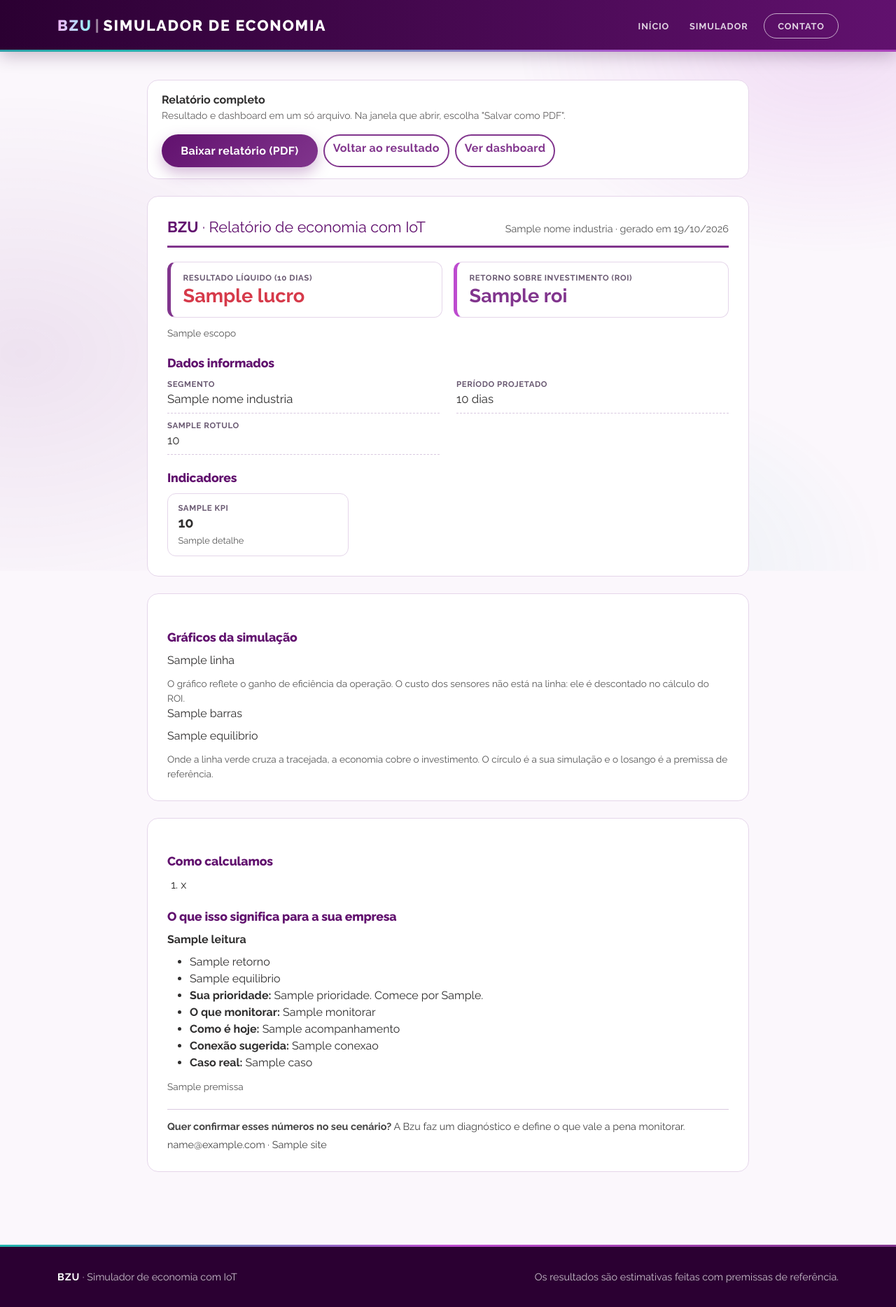
After one commit to Lucca-LBF/projeto-nexus, a Django app: template templates/dashboard/relatorio.html in a window 1280 px wide. The commit adds this page. Shown: the whole page at 70% size. Run offline with Django 5.2, Linux system fonts and the light colour scheme; the template is opened without the code that fills it: most values are stand-ins (such as "Sample title", 1, 10 or a date in 2020).

Commit message:
Relatorio completo em PDF: resultado e dashboard juntos

```diff
--- a/dashboard/urls.py
+++ b/dashboard/urls.py
@@ -1,6 +1,7 @@
 from django.urls import path
-from . import views
+from . import views, relatorio
 
 urlpatterns = [
     path('', views.dashboard, name='dashboard_home'),
+    path('relatorio/', relatorio.relatorio, name='relatorio'),
 ]
--- a/static/CSS/style.css
+++ b/static/CSS/style.css
@@ -638,3 +638,46 @@ a { text-decoration: none; }
     .wiz-carregando-frase.entra { animation: none; }
 }
 @media print { .wiz-carregando { display: none !important; } }
+
+/* Relatório completo (resultado + dashboard) */
+.rel { max-width: 860px; margin: 0 auto; }
+.rel-barra { display: flex; flex-wrap: wrap; align-items: center; justify-content: space-between; gap: 1rem; padding: 1rem 1.25rem; margin-bottom: 1.5rem; background: #fff; border: 1px solid var(--bzu-border, #e5d6ea); border-radius: 16px; }
+.rel-pagina { background: #fff; border: 1px solid #e5d6ea; border-radius: 16px; padding: 1.75rem; margin-bottom: 1.5rem; }
+.rel-cab { display: flex; justify-content: space-between; align-items: baseline; flex-wrap: wrap; gap: .5rem 1rem; border-bottom: 3px solid var(--bzu-purple); padding-bottom: .6rem; margin-bottom: 1.25rem; }
+.rel-marca { font-size: 1.35rem; color: var(--bzu-dark); }
+.rel-data { font-size: .9rem; color: #555; }
+.rel-titulo { font-size: 1.1rem; font-weight: 800; color: var(--bzu-dark); margin: 1.4rem 0 .7rem; }
+.rel-destaques { display: grid; grid-template-columns: 1fr 1fr; gap: 1rem; }
+.rel-destaque { border: 1px solid #e5d6ea; border-radius: 12px; padding: .9rem 1.1rem; }
+.rel-destaque-1 { border-left: 5px solid var(--bzu-purple); }
+.rel-destaque-2 { border-left: 5px solid var(--bzu-magenta); }
+.rel-destaque small, .rel-kpi small, .rel-dado small { display: block; font-size: .72rem; font-weight: 700; letter-spacing: .05em; text-transform: uppercase; color: #6b5b73; }
+.rel-destaque strong { display: block; font-size: 1.7rem; line-height: 1.2; }
+.rel-nota { font-size: .85rem; color: #555; margin: .7rem 0 0; }
+.rel-dados { display: grid; grid-template-columns: 1fr 1fr; gap: .6rem 1.5rem; }
+.rel-dado { border-bottom: 1px dashed #d9c9e0; padding-bottom: .4rem; }
+.rel-dado span { font-size: 1.05rem; }
+.rel-kpis { display: grid; grid-template-columns: repeat(3, 1fr); gap: .8rem; }
+.rel-kpi { border: 1px solid #e5d6ea; border-radius: 12px; padding: .75rem .9rem; break-inside: avoid; }
+.rel-kpi strong { display: block; font-size: 1.25rem; line-height: 1.25; }
+.rel-kpi span { display: block; font-size: .8rem; color: #555; margin-top: .2rem; }
+.rel-grafico { margin-bottom: .5rem; }
+.rel-passos { padding-left: 1.2rem; margin: 0; }
+.rel-passos li { margin-bottom: .45rem; }
+.rel-lista { margin-bottom: .5rem; }
+.rel-rodape { border-top: 1px solid #d9c9e0; margin-top: 1.4rem; padding-top: .8rem; font-size: .9rem; color: #444; }
+@media (max-width: 640px) {
+    .rel-destaques, .rel-dados { grid-template-columns: 1fr; }
+    .rel-kpis { grid-template-columns: 1fr 1fr; }
+    .rel-pagina { padding: 1.1rem; }
+}
+@media print {
+    .no-print { display: none !important; }
+    .rel { max-width: none; }
+    .rel-pagina { border: 0; border-radius: 0; padding: 0; margin: 0; break-after: page; }
+    .rel-pagina.rel-ultima { break-after: auto; }
+    .rel-destaque strong { font-size: 1.5rem; }
+    .rel-kpis { grid-template-columns: repeat(3, 1fr); }
+    .rel-destaques, .rel-dados { grid-template-columns: 1fr 1fr; }
+    .rel-grafico { break-inside: avoid; }
+}
--- a/templates/base.html
+++ b/templates/base.html
@@ -11,7 +11,7 @@
     <link href="https://fonts.googleapis.com/css2?family=Raleway:wght@400;500;600;700;800&display=swap" rel="stylesheet">
     <!-- Bootstrap 5 -->
     <link href="https://cdn.jsdelivr.net/npm/bootstrap@5.3.2/dist/css/bootstrap.min.css" rel="stylesheet">
-    <link href="{% static 'css/style.css' %}?v=bzu6" rel="stylesheet">
+    <link href="{% static 'css/style.css' %}?v=bzu7" rel="stylesheet">
 
     <title>Bzu | Simulador de economia com IoT</title>
 </head>
--- a/templates/dashboard/index.html
+++ b/templates/dashboard/index.html
@@ -7,7 +7,8 @@
       <h1 class="h3 fw-bold mb-1">Dashboard da simulação</h1>
       <p class="text-muted mb-0">{{ segmento_nome }}, com {{ dias }} dias simulados.</p>
     </div>
-    <div class="d-flex gap-2">
+    <div class="d-flex flex-wrap gap-2">
+      <a href="{% url 'relatorio' %}?imprimir=1" class="btn btn-primary w-100 mt-2 fw-bold">Baixar relatório (PDF)</a>
       <a href="{% url 'formulario_simulador' %}" class="btn btn-outline-info w-100 mt-2 fw-bold">Editar dados e simular de novo</a>
     </div>
   </div>
--- /dev/null
+++ b/templates/dashboard/relatorio.html
@@ -0,0 +1,123 @@
+{% extends "base.html" %}
+
+{% block content %}
+<div class="rel">
+
+    <!-- barra de ações (não sai no PDF) -->
+    <div class="rel-barra no-print">
+        <div>
+            <strong>Relatório completo</strong>
+            <span class="text-muted small d-block">Resultado e dashboard em um só arquivo. Na janela que abrir, escolha "Salvar como PDF".</span>
+        </div>
+        <div class="d-flex flex-wrap gap-2">
+            <button type="button" id="rel-baixar" class="btn btn-primary fw-bold">Baixar relatório (PDF)</button>
+            <a href="{% url 'resultado_simulacao' %}" class="btn btn-outline-info fw-bold">Voltar ao resultado</a>
+            <a href="{% url 'dashboard_home' %}" class="btn btn-outline-info fw-bold">Ver dashboard</a>
+        </div>
+    </div>
+
+    <!-- página 1: resumo e indicadores -->
+    <section class="rel-pagina">
+        <header class="rel-cab">
+            <div class="rel-marca"><strong>BZU</strong> &middot; Relatório de economia com IoT</div>
+            <div class="rel-data">{{ nome_industria }} &middot; gerado em {% now "d/m/Y" %}</div>
+        </header>
+
+        <div class="rel-destaques">
+            <div class="rel-destaque rel-destaque-1">
+                <small>Resultado líquido ({{ dias }} dias)</small>
+                <strong class="{% if tem_retorno %}text-success{% else %}text-danger{% endif %}">{{ lucro }}</strong>
+            </div>
+            <div class="rel-destaque rel-destaque-2">
+                <small>Retorno sobre investimento (ROI)</small>
+                <strong class="text-info">{{ roi }}</strong>
+            </div>
+        </div>
+        <p class="rel-nota">{{ feedback.escopo }}</p>
+
+        <h2 class="rel-titulo">Dados informados</h2>
+        <div class="rel-dados">
+            <div class="rel-dado"><small>Segmento</small><span>{{ nome_industria }}</span></div>
+            <div class="rel-dado"><small>Período projetado</small><span>{{ dias }} dias</span></div>
+            {% for rotulo, valor in resumo %}
+            <div class="rel-dado"><small>{{ rotulo }}</small><span>{{ valor }}</span></div>
+            {% endfor %}
+        </div>
+
+        <h2 class="rel-titulo">Indicadores</h2>
+        {% if sem_perdas %}
+        <p class="rel-nota">Com os valores informados não há perdas para reduzir. Revise os dados e simule de novo.</p>
+        {% endif %}
+        <div class="rel-kpis">
+            {% for kpi in kpis %}
+            <div class="rel-kpi">
+                <small>{{ kpi.titulo }}</small>
+                <strong class="{{ kpi.classe }}">{{ kpi.valor }}</strong>
+                {% if kpi.detalhe %}<span>{{ kpi.detalhe }}</span>{% endif %}
+            </div>
+            {% endfor %}
+        </div>
+    </section>
+
+    <!-- página 2: gráficos -->
+    <section class="rel-pagina">
+        <h2 class="rel-titulo">Gráficos da simulação</h2>
+        {% if graficos.linha %}
+        <div class="rel-grafico">{{ graficos.linha|safe }}</div>
+        <p class="rel-nota">O gráfico reflete o ganho de eficiência da operação. O custo dos sensores não está na linha: ele é descontado no cálculo do ROI.</p>
+        {% endif %}
+        {% if graficos.barras %}
+        <div class="rel-grafico">{{ graficos.barras|safe }}</div>
+        {% endif %}
+        {% if graficos.equilibrio %}
+        <div class="rel-grafico">{{ graficos.equilibrio|safe }}</div>
+        <p class="rel-nota">Onde a linha verde cruza a tracejada, a economia cobre o investimento. O círculo é a sua simulação e o losango é a premissa de referência.</p>
+        {% endif %}
+    </section>
+
+    <!-- página 3: como calculamos e interpretação -->
+    <section class="rel-pagina rel-ultima">
+        <h2 class="rel-titulo">Como calculamos</h2>
+        <ol class="rel-passos">
+            {% for passo in como_calculamos %}<li>{{ passo }}</li>{% endfor %}
+        </ol>
+
+        <h2 class="rel-titulo">O que isso significa para a sua empresa</h2>
+        <p class="{{ feedback.classe }} fw-bold mb-2">{{ feedback.leitura }}</p>
+        <ul class="rel-lista">
+            {% if feedback.retorno %}<li>{{ feedback.retorno }}</li>{% endif %}
+            {% if feedback.equilibrio %}<li>{{ feedback.equilibrio }}</li>{% endif %}
+            {% if feedback.prioridade %}<li><strong>Sua prioridade:</strong> {{ feedback.prioridade }}. Comece por {{ feedback.comece_por }}.</li>{% endif %}
+            <li><strong>O que monitorar:</strong> {{ feedback.monitorar }}</li>
+            {% if feedback.acompanhamento %}<li><strong>Como é hoje:</strong> {{ feedback.acompanhamento }}</li>{% endif %}
+            <li><strong>Conexão sugerida:</strong> {{ feedback.conexao }}</li>
+            {% if feedback.caso %}<li><strong>Caso real:</strong> {{ feedback.caso }}</li>{% endif %}
+        </ul>
+        <p class="rel-nota">{{ feedback.premissa }}</p>
+
+        <div class="rel-rodape">
+            <p class="mb-1"><strong>Quer confirmar esses números no seu cenário?</strong> A Bzu faz um diagnóstico e define o que vale a pena monitorar.</p>
+            <p class="mb-0">{{ feedback.email }} &middot; {{ feedback.site }}</p>
+        </div>
+    </section>
+</div>
+
+<script>
+    (function () {
+        var botao = document.getElementById('rel-baixar');
+        function redimensionar() {
+            if (!window.Plotly) return;
+            document.querySelectorAll('.rel-grafico .plotly-graph-div').forEach(function (g) {
+                try { Plotly.Plots.resize(g); } catch (e) {}
+            });
+        }
+        if (botao) botao.addEventListener('click', function () { window.print(); });
+        window.addEventListener('beforeprint', redimensionar);
+        window.addEventListener('afterprint', redimensionar);
+        {% if imprimir %}
+        // veio do botão "Baixar relatório": abre a impressão quando os gráficos terminarem de desenhar
+        window.addEventListener('load', function () { setTimeout(function () { redimensionar(); window.print(); }, 900); });
+        {% endif %}
+    })();
+</script>
+{% endblock %}
```
Also changed, not shown: dashboard/relatorio.py (added, +123 -0 lines), simulador/templates/simulador/resultado.html (+4 -6 lines), simulador/views.py (+23 -14 lines).
